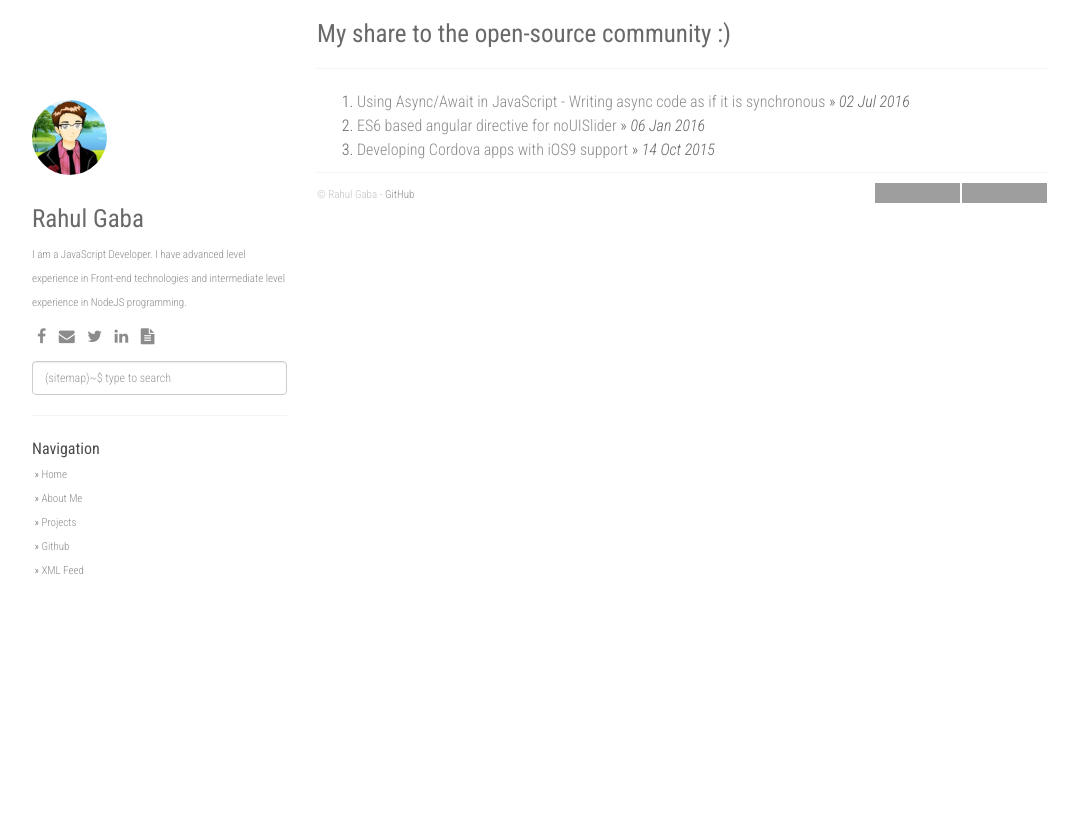
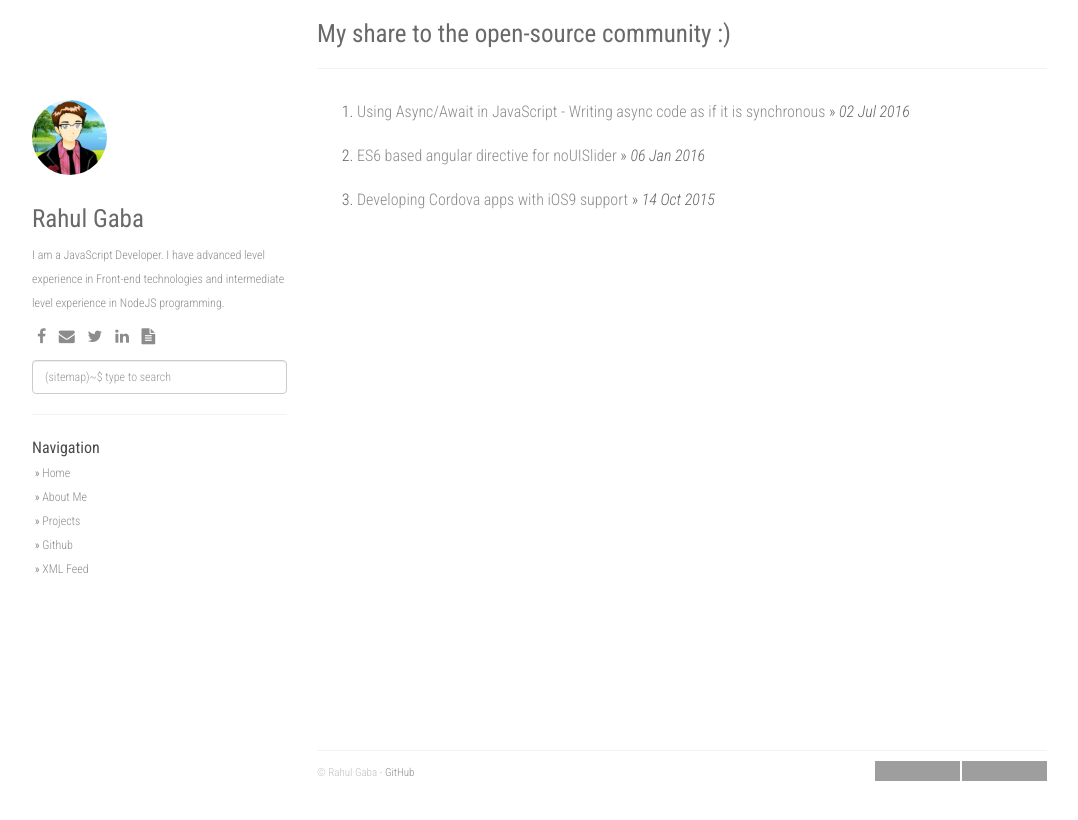
Before and after one commit to rgabs/rgabs.github.io, a Jekyll site: the page built from index.html, in a window 1280 px wide. Shown: the top 820 px of the page, without its empty margins (53-1131 px from the left). Built offline with Jekyll 4.4.1, drawn with Linux system fonts in a browser that asks for light colours; nearby versions of some CDN libraries; the list of posts is cut into pages by our own code; grey boxes are pictures that could not be loaded.

Commit message:
font-size changes and padding increased

```diff
--- a/static/css/main.css
+++ b/static/css/main.css
@@ -1,6 +1,7 @@
 /**
  * Master styling
  */
+
 body {
   font-family: "Roboto Condensed", Arial, sans-serif;
   background-color: #fff;
@@ -20,36 +21,32 @@
 /**
  * Font and link declarations
  */
+
 span.time, span.categories {
   color: #ADADAD;
   margin-bottom: 5px;
   font-size: 11px;
 }
-
 h1 {
   font-weight: normal;
   color: #696969;
   margin-bottom: 10px;
   font-size: 25px;
 }
-
 h2 {
   font-weight: normal;
   margin-bottom: 5px;
   color: #666666;
 }
-
 h3 {
   font-weight: normal;
   margin-bottom: 5px;
   color: #666666;
 }
-
 a, a:link, a:active {
   text-decoration: none;
   color: #8C8C8C;
 }
-
 a:hover {
   color: #B3B3B3;
   text-decoration: underline;
@@ -60,6 +57,7 @@
  * Container element
  * /////////////////
  */
+
 div#container {
   width: 700px;
   margin: auto;
@@ -70,17 +68,16 @@
  * Right aka content column formatting
  * //////////////////////////////////
  */
+
 div.right {
   width: 500px;
   float: left;
 }
-
 div.content {
   border-top: 1px solid #E6E6E6;
   margin-top: 5px;
   padding-top: 5px;
 }
-
 div.content pre {
   background: #333333;
   padding: 10px;
@@ -90,11 +87,9 @@
   font-size: 12px;
   border: none;
 }
-
 div.content .highlight {
   background: #333333;
 }
-
 footer {
   border-top: 1px solid #F7F1F1;
   width: 100%;
@@ -107,27 +102,22 @@
   bottom: 0;
   padding-bottom: 10px;
 }
-
 footer div#github {
   text-align: right;
 }
-
 div.right h1 {
   margin-bottom: -2px;
 }
-
 div.right ul {
   list-style: none;
   margin-left: 0;
   padding: 0;
 }
-
 div.right ul li {
   margin-top: 5px;
   margin-left: 0;
   padding: 0;
 }
-
 div.right .post ul {
   list-style: square;
   margin-left: 15px;
@@ -136,52 +126,46 @@
 /**
  * Left column aka nav bar formatting
  */
+
 div.col-sm-3 {
   margin-top: 100px;
-        font-size: 11px;
+  font-size: 12px;
   color: #666;
 }
-
 div.col-sm-3 strong {
   font-size: 16px;
   color: #4A4A4A;
   font-weight: normal;
 }
-
 div.col-sm-3 div#about {
   margin-top: 10px;
   color: #8C8C8C;
 }
-
 div.col-sm-3 img#about {
   -webkit-border-radius: 150px;
   margin-bottom: 10px;
   margin-left: auto;
   margin-right: auto;
 }
-
 .PageNavigation {
   font-size: 14px;
   display: block;
   width: auto;
   overflow: hidden;
 }
-
 .PageNavigation a {
   display: block;
   width: 50%;
   float: left;
   margin: 1em 0;
 }
-
 .PageNavigation .next {
   text-align: right;
 }
 .PageNavigation .prev {
   text-align: left;
 }
-
-.social{
+.social {
   display: block;
   margin: 10px 0;
 }
@@ -197,15 +181,28 @@
 .social li a {
   font-size: 16px;
 }
-
 .share-page {
   padding: 10px 10px 5px;
   border-top: 1px solid #f0f0f0;
   border-bottom: 1px solid #f0f0f0;
 }
-.post-content img, .content img {max-width: 100%}
+.post-content img, .content img {
+  max-width: 100%
+}
+.posts li {
+  padding: 10px 0;
+}
+#home, .post {
+  min-height: 80vh;
+}
+.view-container {
+  min-height: 90vh;
+  padding-top: 40px;
+  padding-left: 80px;
+}
 
 /* Responsive Conditional */
+
 @media (min-width: 1024px) {
   .fixed-condition {
     position: fixed;
```
Lines whose indentation alone changed are shown as unchanged.
